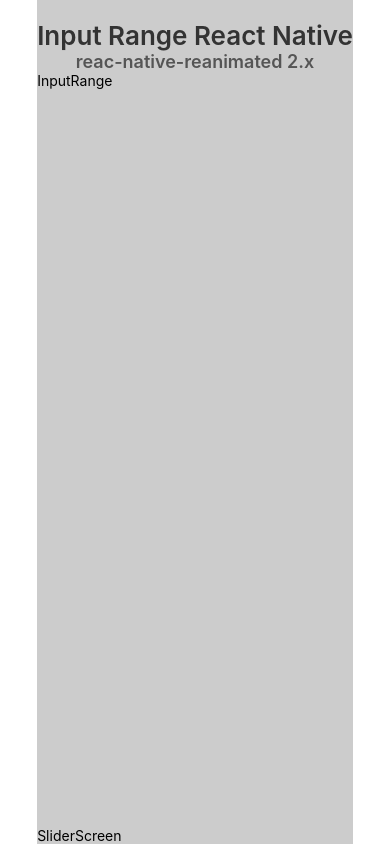
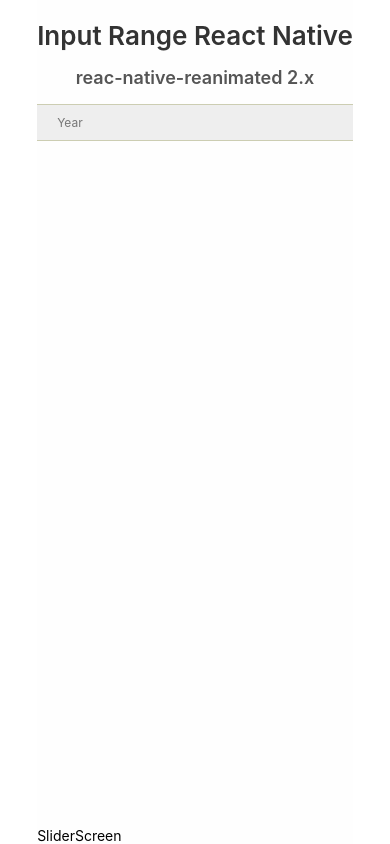
Before and after one commit to Tulasijoshua/react_native_tips, a React Native app in the folder native_range_slider/: screen / in a window 390 px wide. Built offline with nearby package versions, Linux system fonts and the light colour scheme.

Commit message:
Feat: update

```diff
--- a/native_range_slider/components/InputRange.jsx
+++ b/native_range_slider/components/InputRange.jsx
@@ -1,10 +1,31 @@
-import { View, Text } from 'react-native'
+import { View, Text, StyleSheet } from 'react-native'
 import React from 'react'
 
-export default function InputRange() {
+export default function InputRange({min, max, steps, title, onValueChange}) {
   return (
     <View>
-      <Text>InputRange</Text>
+      <View style={styles.header}>
+        <Text style={styles.title}>{title}</Text>
+      </View>
+      <View style={styles.rangeContainer}></View>
     </View>
   )
 }
+
+const styles = StyleSheet.create({
+    header: {
+        backgroundColor: '#eee',
+        borderTopWidth: 1,
+        borderColor: '#cccdb2',
+        borderBottomWidth: 1,
+        paddingHorizontal: 20,
+        paddingVertical: 10,
+    },
+    title: {
+        color: '#777',
+        fontSize: 12,
+    },
+    rangeContainer: {
+
+    }
+})
--- a/native_range_slider/screens/SliderScreen.jsx
+++ b/native_range_slider/screens/SliderScreen.jsx
@@ -1,4 +1,4 @@
-import { View, Text, SafeAreaView, StyleSheet } from 'react-native'
+import { View, Text, SafeAreaView, StyleSheet, Platform } from 'react-native'
 import React from 'react'
 import InputRange from '../components/InputRange'
 
@@ -8,7 +8,7 @@ export default function SliderScreen() {
         <Text style={styles.title}>Input Range React Native</Text>
         <Text style={styles.subtitle}>reac-native-reanimated 2.x</Text>
         <View style={styles.content}>
-            <InputRange />
+            <InputRange main={1950} max={2022} title="Year" steps={1} onValueChange={(range) => console.log(range)} />
         </View>
       <Text>SliderScreen</Text>
     </SafeAreaView>
@@ -18,7 +18,8 @@ export default function SliderScreen() {
 const styles = StyleSheet.create({
   container: {
     flex: 1,
-    backgroundColor: '#ccc',
+    backgroundColor: '#fefefe',
+    paddingTop: Platform.OS === 'android' ? 50 : 0
   },
   content: {
     flex: 1,
@@ -34,6 +35,7 @@ const styles = StyleSheet.create({
     color: '#555',
     fontSize: 18,
     fontWeight: '600',
-    textAlign: 'center'
+    textAlign: 'center',
+    paddingVertical: 16
   }
 })
```
